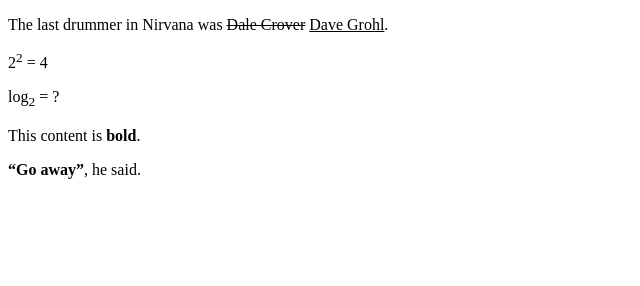
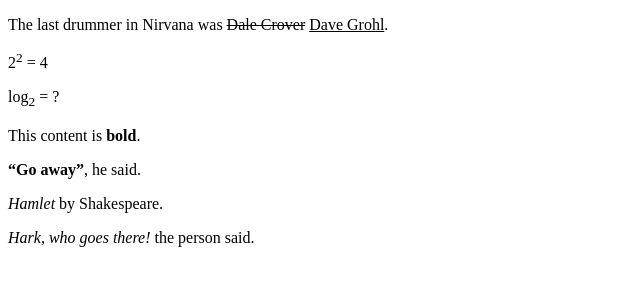
Before and after one commit to code-warrior/csci-ua.0004-week-04, a plain HTML site: page index.html in a window 1280 px wide. Shown: the whole page, without its empty margins (0-640 px from the left). Drawn offline with Linux system fonts and the light colour scheme.

Commit message:
Add example of <i>talic and <em>phasis

```diff
--- a/index.html
+++ b/index.html
@@ -12,5 +12,7 @@
    <p>log<sub>2</sub> = ?</p>
    <p>This content is <b>bold</b>.</p>
    <p><strong>“Go away”</strong>, he said.</p>
+   <p><i>Hamlet</i> by Shakespeare.</p>
+   <p><em>Hark, who goes there!</em> the person said.</p>
 </body>
 </html>
```
